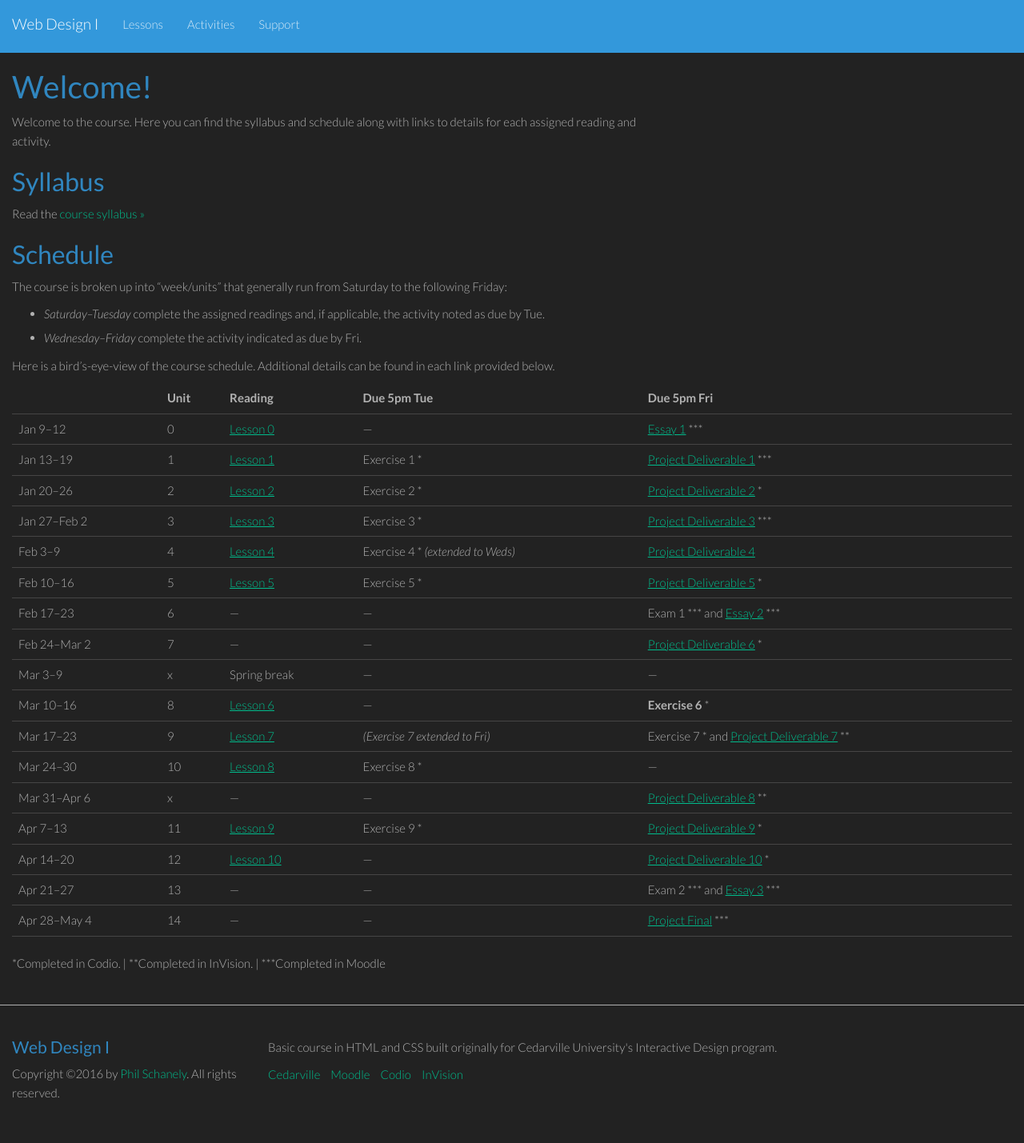
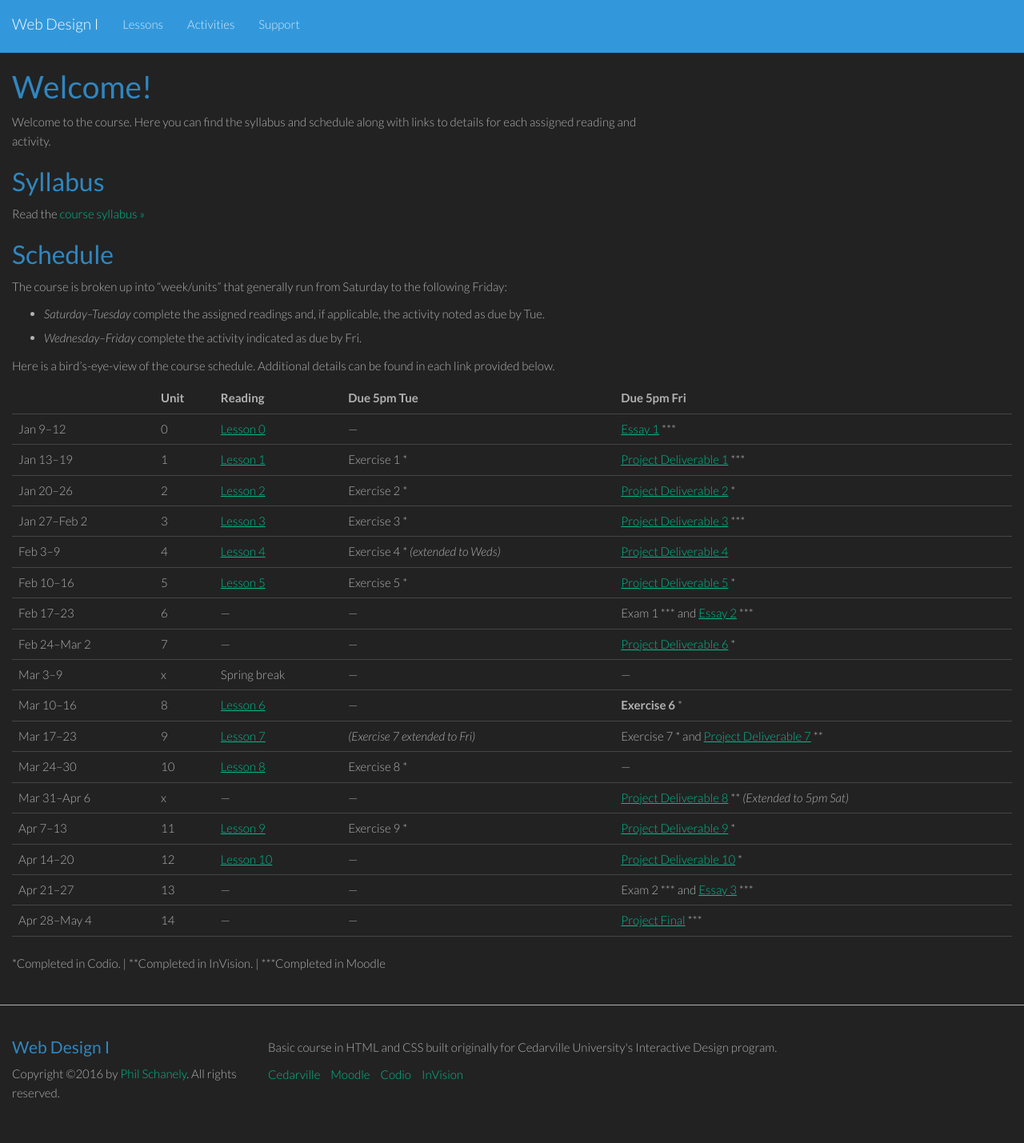
Before and after one commit to philschanely/course-web1, a Jekyll site: the page built from index.md, in a window 1280 px wide. Shown: the whole page at 80% size. Built offline with Jekyll 4.4.1, drawn with Linux system fonts in a browser that asks for light colours.

Commit message:
Site down extension

```diff
--- a/index.md
+++ b/index.md
@@ -31,7 +31,7 @@ Here is a bird's-eye-view of the course schedule. Additional details can be foun
 | Mar 10--16    | 8    | [Lesson 6][l6]     | ---             | **Exercise 6** \*                                        |
 | Mar 17--23    | 9    | [Lesson 7][l7]     | *(Exercise 7 extended to Fri)* | Exercise 7 *  and [Project Deliverable 7][pd7] ** |
 | Mar 24--30    | 10   | [Lesson 8][l8]     | Exercise 8 *    | ---                                                      |
-| Mar 31--Apr 6 | x    | ---                | ---             | [Project Deliverable 8][pd8] **                          |
+| Mar 31--Apr 6 | x    | ---                | ---             | [Project Deliverable 8][pd8] ** *(Extended to 5pm Sat)*  |
 | Apr 7--13     | 11   | [Lesson 9][l9]     | Exercise 9 *    | [Project Deliverable 9][pd9] *                           |
 | Apr 14--20    | 12   | [Lesson 10][l10]   | ---             | [Project Deliverable 10][pd10] *                         |
 | Apr 21--27    | 13   | ---                | ---             | Exam 2 *** and [Essay 3][es3] \*\*\*                     |
```
